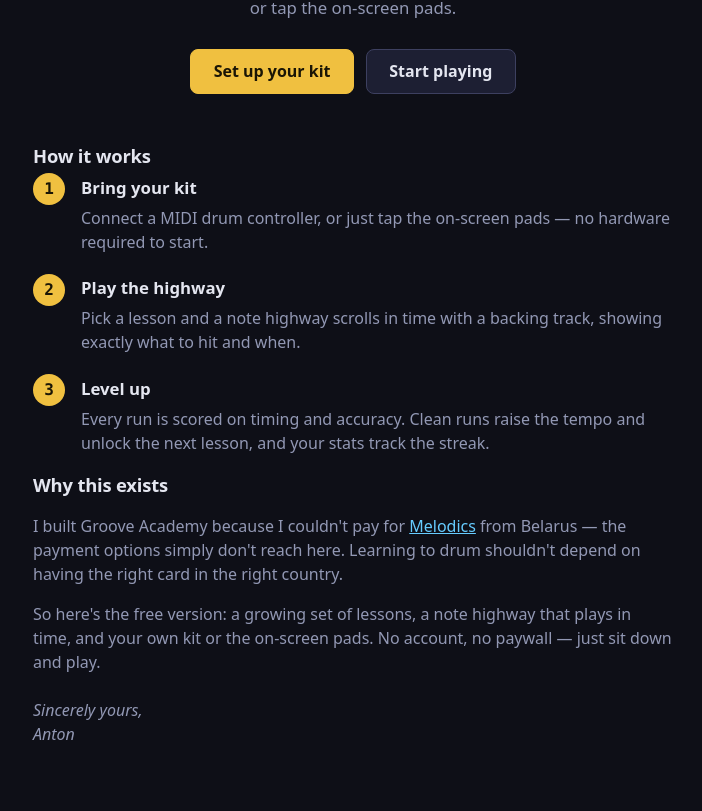
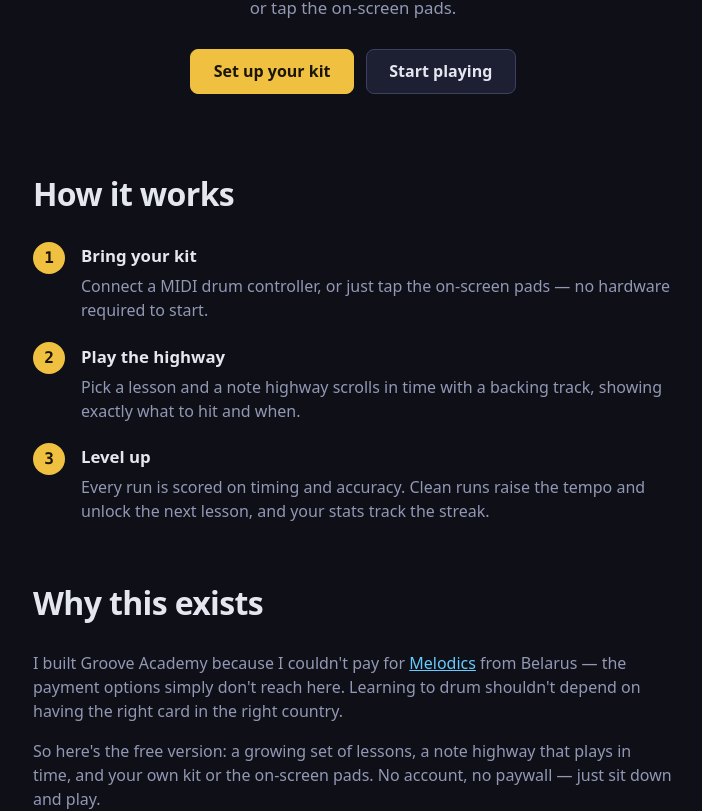
Before and after one commit to antono/groove-master, a SvelteKit app: page / in a window 1280 px wide. Shown: the part 452-1263 px from the top of the page, without its empty margins (287-989 px from the left). Built offline with nearby package versions, Linux system fonts and the light colour scheme; no server answers.

Commit message:
style(home): enlarge section headings and normalize section padding
The section h2s were inheriting the small global 1.15rem; give How it works
and Why this exists a clamp(1.5rem, 4vw, 2rem) heading and matching vertical
padding on both sections.

```diff
--- a/src/routes/+page.svelte
+++ b/src/routes/+page.svelte
@@ -166,10 +166,18 @@
 		border-color: #f6cd5e;
 	}
 
-	.how {
+	.how,
+	.story {
 		max-width: 40rem;
 		margin: 0 auto;
-		padding-bottom: 1rem;
+		padding: 1.75rem 0;
+	}
+
+	.how h2,
+	.story h2 {
+		font-size: clamp(1.5rem, 4vw, 2rem);
+		letter-spacing: -0.02em;
+		margin: 0 0 1.5rem;
 	}
 
 	.steps {
@@ -211,9 +219,7 @@
 	}
 
 	.story {
-		max-width: 40rem;
-		margin: 0 auto;
-		padding-bottom: 3rem;
+		padding-bottom: 3.5rem;
 	}
 
 	.story p {
```
